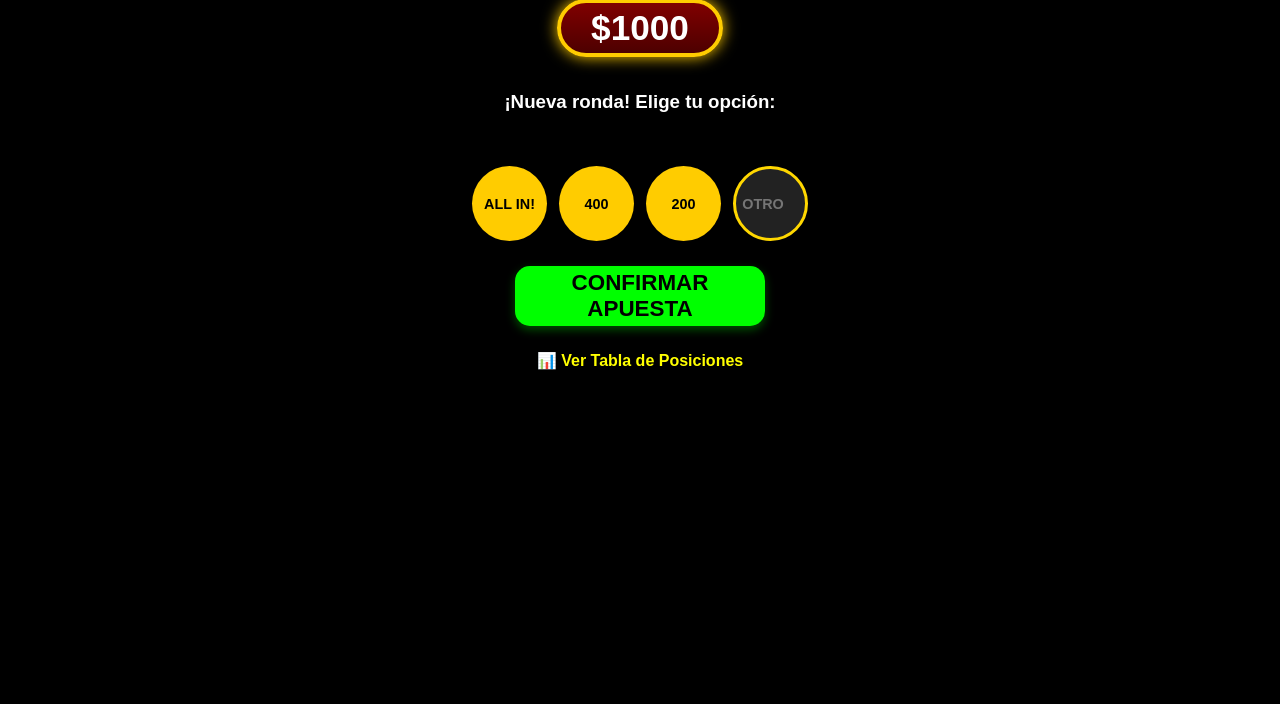
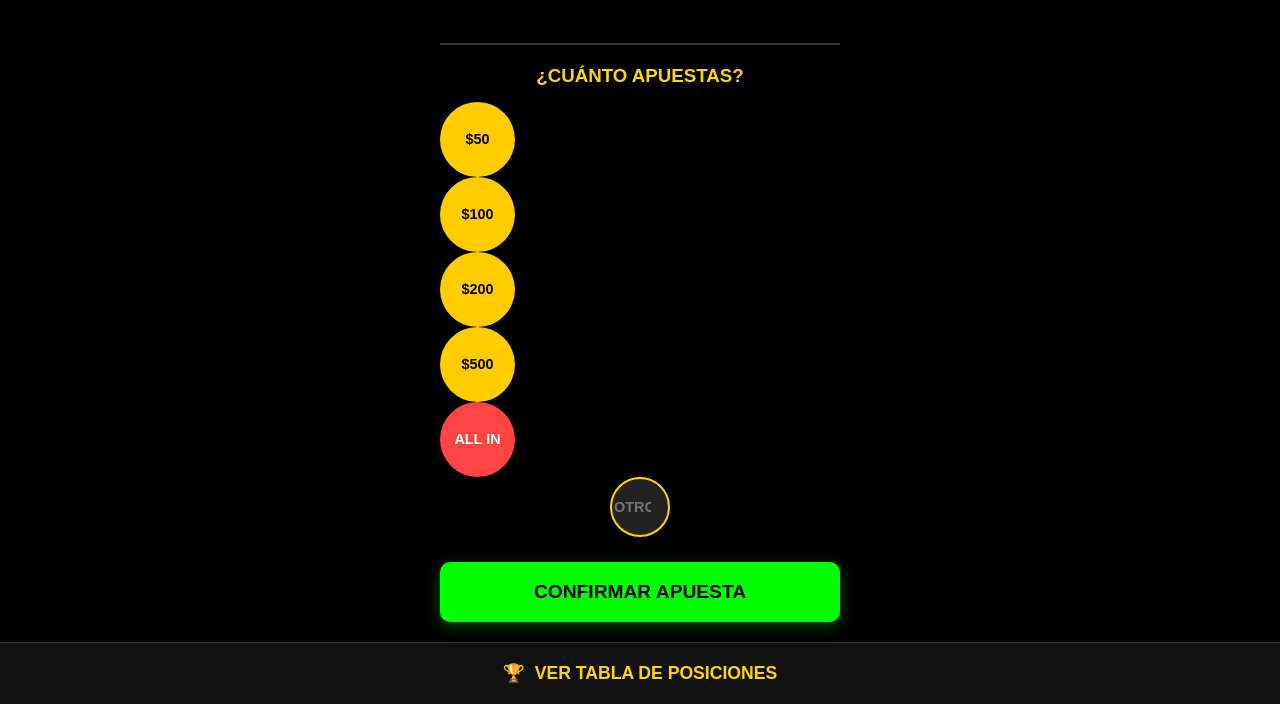
Before and after one commit to karinavallejos/Cumple2026, a Flask app: page /juego in a window 1280 px wide. Shown: the part 170-874 px from the top of the page. Before the commit the page ends 540 px from the top, so only its background shows below. Run offline with Flask 3, Linux system fonts and the light colour scheme; some libraries are stand-ins or nearby versions.

Commit message:
Update juego.html

```diff
--- a/templates/juego.html
+++ b/templates/juego.html
@@ -3,47 +3,60 @@
 <head>
     <meta charset="UTF-8">
     <meta name="viewport" content="width=device-width, initial-scale=1.0">
-    <title>Casino - Jugando</title>
+    <title>Casino Vegas - Juego</title>
     <link rel="stylesheet" href="/static/style.css">
     <script src="https://cdnjs.cloudflare.com/ajax/libs/socket.io/4.0.1/socket.io.js"></script>
 </head>
-<body>
-    <div class="header-vegas">
-        <img src="/static/logo-vegas.svg" alt="Las Vegas">
+<body style="background-color: black; color: white; margin: 0; display: flex; flex-direction: column; min-height: 100vh;">
+
+    <!-- CABECERA PERMANENTE: Saldo y Ronda -->
+    <div style="padding: 15px; border-bottom: 2px solid gold; background: #111; text-align: center;">
+        <div id="ronda-display" style="color: gold; font-size: 0.9rem; font-weight: bold;">RONDA 1</div>
+        <div id="display-puntos" style="font-size: 2.5rem; color: #00ff00; font-weight: bold; text-shadow: 0 0 10px rgba(0,255,0,0.5);">$1000</div>
     </div>
 
-    <h2 id="ronda-display">RONDA 1</h2>
+    <!-- ÁREA CENTRAL DINÁMICA -->
+    <div style="flex: 1; display: flex; flex-direction: column; align-items: center; justify-content: center; padding: 20px;">
 
-    <div class="balance-card">
-        <span id="display-puntos">$1000</span>
-    </div>
-
-    <div id="mensaje-espera" style="display:none; font-size: 2.2rem; margin: 30px 10px; color: cyan; font-weight: bold;">
+        <!-- Mensajes de estado (Ganaste, Perdiste, Espera, Banca Rota) -->
+        <div id="mensaje-espera" style="display: none; text-align: center;">
+            <!-- El contenido cambia dinámicamente por JS -->
         </div>
 
-    <div id="controles-juego">
-        <h3 id="instruccion">¡Nueva ronda! Elige tu opción:</h3>
-
-        <div class="grid-opciones" id="contenedor-opciones">
+        <!-- Controles de apuesta (Se ocultan al apostar) -->
+        <div id="controles-juego" style="width: 100%; max-width: 400px; text-align: center;">
+            <h3 style="color: gold; margin-bottom: 15px;">ELIGE TU JUGADA</h3>
+            <div id="contenedor-opciones" class="grid-opciones">
+                <!-- Botones de Dados/Cartas se generan aquí -->
             </div>
 
-        <div class="apuesta-container">
-            <button class="apuesta-btn" onclick="seleccionarPlata('ALL', this)">ALL IN!</button>
-            <button class="apuesta-btn" onclick="seleccionarPlata(400, this)">400</button>
-            <button class="apuesta-btn" onclick="seleccionarPlata(200, this)">200</button>
+            <hr style="border: 0.5px solid #333; margin: 20px 0;">
 
-            <input type="number" id="monto-manual" placeholder="OTRO" oninput="seleccionarPlata(this.value, this)">
-        </div>
+            <h3 style="color: gold; margin-bottom: 15px;">¿CUÁNTO APUESTAS?</h3>
+            <div class="grid-montos">
+                <button class="apuesta-btn" onclick="seleccionarPlata(50, this)">$50</button>
+                <button class="apuesta-btn" onclick="seleccionarPlata(100, this)">$100</button>
+                <button class="apuesta-btn" onclick="seleccionarPlata(200, this)">$200</button>
+                <button class="apuesta-btn" onclick="seleccionarPlata(500, this)">$500</button>
+                <button class="apuesta-btn" onclick="seleccionarPlata('ALL', this)" style="background: #ff4444; color: white;">ALL IN</button>
 
-        <div class="confirmar-container">
-            <button onclick="confirmarApuesta()" class="btn-verde" style="width: 250px; height: 60px; font-size: 1.4rem; border-radius: 15px; cursor: pointer;">
+                <!-- Input manual estilo circular -->
+                <input type="number" id="monto-manual" placeholder="OTRO"
+                       style="width: 60px; height: 60px; border-radius: 50%; border: 2px solid gold; background: #222; color: white; text-align: center; font-weight: bold;">
+            </div>
+
+            <button onclick="confirmarApuesta()"
+                    style="margin-top: 25px; width: 100%; height: 60px; background: #00ff00; color: black; font-weight: bold; font-size: 1.2rem; border-radius: 10px; border: none; box-shadow: 0 4px 15px rgba(0,255,0,0.3);">
                 CONFIRMAR APUESTA
             </button>
         </div>
+    </div>
 
-        <div style="margin-top: 25px;">
-            <a href="/ranking" style="color: yellow; text-decoration: none; font-weight: bold;">📊 Ver Tabla de Posiciones</a>
-        </div>
+    <!-- BOTÓN DE RANKING SIEMPRE VISIBLE -->
+    <div style="padding: 20px; text-align: center; background: #111; border-top: 1px solid #333;">
+        <a href="/ranking" style="text-decoration: none; color: gold; font-weight: bold; font-size: 1.1rem; display: flex; align-items: center; justify-content: center; gap: 10px;">
+            <span>🏆</span> VER TABLA DE POSICIONES
+        </a>
     </div>
 
     <script src="/static/script.js"></script>
```
